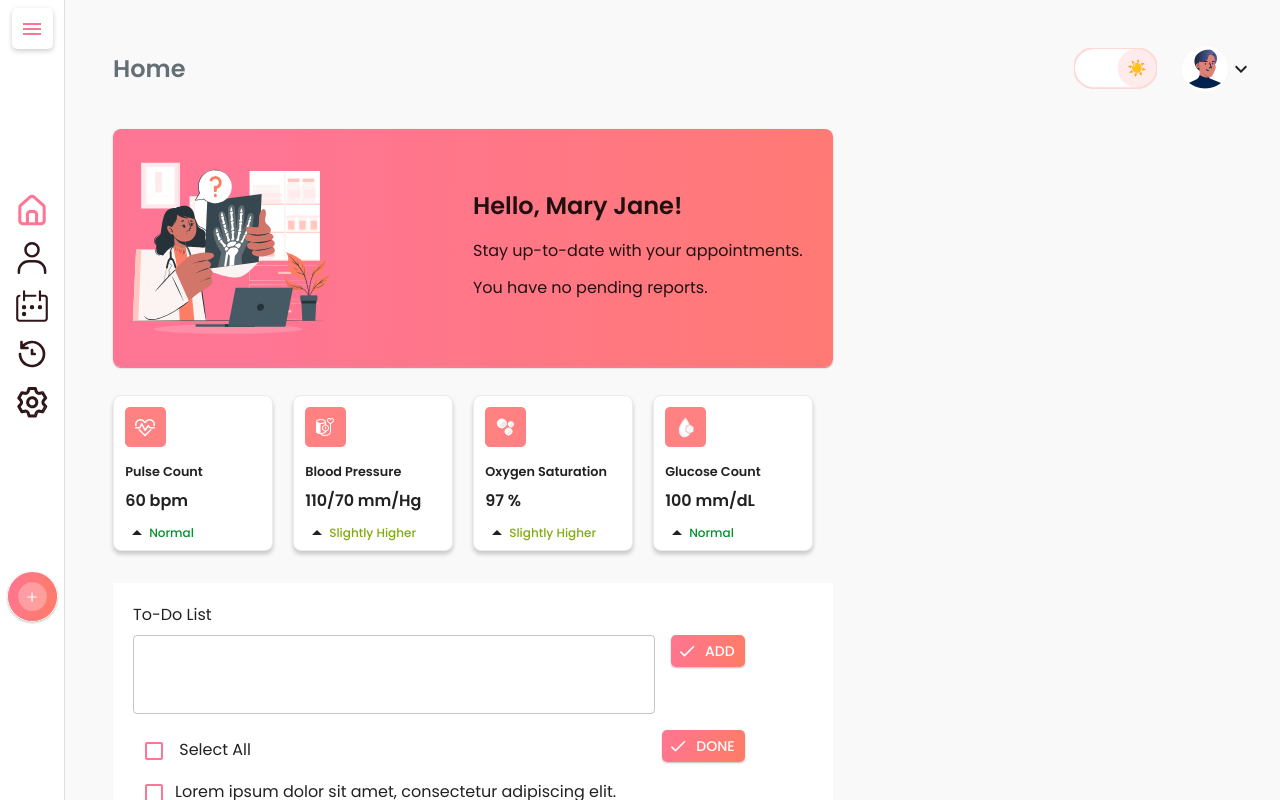
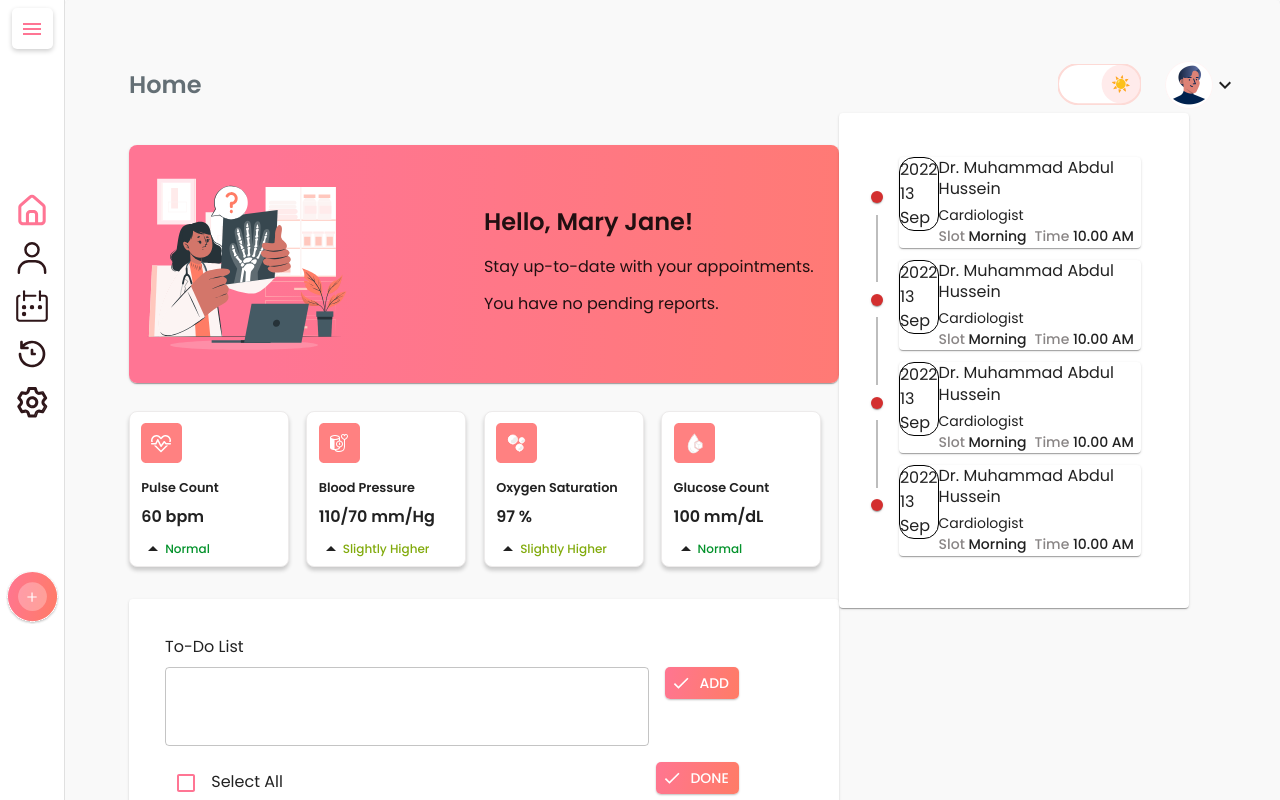
Before and after one commit to MK-Khan123/rainier-frontend, a React (Create React App) app: page / in a window 1280 px wide. Shown: the top 800 px of the page. Built offline with nearby package versions, Linux system fonts and the light colour scheme.

Commit message:
Fixed the Timeline Dot alignment of the AppointmentData component

```diff
--- a/package.json
+++ b/package.json
@@ -6,6 +6,7 @@
     "@emotion/react": "^11.9.3",
     "@emotion/styled": "^11.9.3",
     "@mui/icons-material": "^5.8.4",
+    "@mui/lab": "^5.0.0-alpha.88",
     "@mui/material": "^5.8.5",
     "@testing-library/jest-dom": "^5.16.4",
     "@testing-library/react": "^13.3.0",
--- /dev/null
+++ b/src/components/Home/Appointments/AppointmentData/AppointmentData.js
@@ -0,0 +1,65 @@
+import React from 'react';
+import Box from '@mui/material/Box';
+import Card from '@mui/material/Card';
+import CardContent from '@mui/material/CardContent';
+import Typography from '@mui/material/Typography';
+
+const AppointmentData = () => {
+    return (
+        <Card sx={{ minWidth: 200 }}>
+            <CardContent sx={{ padding: 0, ':last-child': { padding: 0 } }}>
+                <Box sx={{ display: 'flex', height: '100%' }}>
+                    <Box
+                        sx={{
+                            height: '100%',
+                            display: 'flex',
+                            flexDirection: 'column',
+                            justifyContent: 'center',
+                            border: '1px solid black',
+                            borderRadius: '15px'
+                        }}
+                    >
+                        <Box>
+                            2022
+                        </Box>
+                        <Box>
+                            13
+                        </Box>
+                        <Box>
+                            Sep
+                        </Box>
+                    </Box>
+
+                    <Box>
+                        <Typography fontSize='1rem' variant='h5' gutterBottom component='div'>
+                            Dr. Muhammad Abdul Hussein
+                        </Typography>
+                        <Typography variant='body2' fontWeight='400' component='div'>
+                            Cardiologist
+                        </Typography>
+                        <Box sx={{ display: 'flex' }}>
+                            <Typography variant='h6' fontSize='0.875rem' component='div'>
+                                <Box
+                                    component='span'
+                                    color='#8A8686'
+                                >
+                                    Slot
+                                </Box> Morning
+                            </Typography>
+                            <Typography ml={1} variant='h6' fontSize='0.875rem' component='div'>
+                                <Box
+                                    component='span'
+                                    color='#8A8686'
+                                >
+                                    Time
+                                </Box> 10.00 AM
+                            </Typography>
+                        </Box>
+                    </Box>
+                </Box>
+            </CardContent>
+        </Card>
+    );
+};
+
+export default AppointmentData;
--- a/src/components/Home/Appointments/Appointments.js
+++ b/src/components/Home/Appointments/Appointments.js
@@ -1,10 +1,62 @@
-import React from 'react';
+import Box from '@mui/material/Box';
+import Card from '@mui/material/Card';
+import CardContent from '@mui/material/CardContent';
+import Timeline from '@mui/lab/Timeline';
+import TimelineItem from '@mui/lab/TimelineItem';
+import TimelineSeparator from '@mui/lab/TimelineSeparator';
+import TimelineConnector from '@mui/lab/TimelineConnector';
+import TimelineContent from '@mui/lab/TimelineContent';
+import TimelineDot from '@mui/lab/TimelineDot';
+import AppointmentData from './AppointmentData/AppointmentData';
 
 const Appointments = () => {
     return (
-        <div>
-            This is Appointments.
-        </div>
+        <Box>
+            <Card sx={{ minWidth: 275, maxWidth: 350 }}>
+                <CardContent>
+                    <Timeline>
+                        <TimelineItem sx={{ '::before': { content: 'none' } }}>
+                            <TimelineSeparator>
+                                <TimelineDot sx={{ position: 'relative', top: '1.8rem' }} color="error" />
+                                <TimelineConnector sx={{ position: 'relative', top: '1.8rem' }} />
+                            </TimelineSeparator>
+                            <TimelineContent>
+                                <AppointmentData />
+                            </TimelineContent>
+                        </TimelineItem>
+
+                        <TimelineItem sx={{ '::before': { content: 'none' } }}>
+                            <TimelineSeparator>
+                                <TimelineDot sx={{ position: 'relative', top: '1.8rem' }} color="error" />
+                                <TimelineConnector sx={{ position: 'relative', top: '1.8rem' }} />
+                            </TimelineSeparator>
+                            <TimelineContent>
+                                <AppointmentData />
+                            </TimelineContent>
+                        </TimelineItem>
+
+                        <TimelineItem sx={{ '::before': { content: 'none' } }}>
+                            <TimelineSeparator>
+                                <TimelineDot sx={{ position: 'relative', top: '1.8rem' }} color="error" />
+                                <TimelineConnector sx={{ position: 'relative', top: '1.8rem' }} />
+                            </TimelineSeparator>
+                            <TimelineContent>
+                                <AppointmentData />
+                            </TimelineContent>
+                        </TimelineItem>
+
+                        <TimelineItem sx={{ '::before': { content: 'none' } }}>
+                            <TimelineSeparator>
+                                <TimelineDot sx={{ position: 'relative', top: '1.8rem' }} color="error" />
+                            </TimelineSeparator>
+                            <TimelineContent>
+                                <AppointmentData />
+                            </TimelineContent>
+                        </TimelineItem>
+                    </Timeline>
+                </CardContent>
+            </Card>
+        </Box>
     );
 };
 
--- a/src/components/Home/Home.js
+++ b/src/components/Home/Home.js
@@ -1,22 +1,36 @@
 import React from 'react';
 import Box from '@mui/material/Box';
+import Card from '@mui/material/Card';
+import CardContent from '@mui/material/CardContent';
 import Sidebar from '../Sidebar/Sidebar';
 import TopNavigation from './TopNavigation/TopNavigation';
 import HeaderMain from './HeaderMain/HeaderMain';
 import PatientStat from './PatientStat/PatientStat';
 import ToDoList from './ToDoList/ToDoList';
+import Appointments from './Appointments/Appointments';
 
 const Home = () => {
     return (
-        <Box sx={{ display: 'flex' }}>
+        // <Box sx={{ display: 'flex' }}>
+        <div style={{ display: 'flex' }}>
             <Sidebar />
-            <Box width='100%' backgroundColor='#F9F9F9' pl={6}>
+            <Card sx={{ width: '100%', backgroundColor: '#F9F9F9', paddingLeft: '3rem' }} >
+                <CardContent>
                     <TopNavigation />
+                    <Box display='flex'>
+                        <Box flexGrow={2}>
                             <HeaderMain />
                             <PatientStat />
                             <ToDoList />
                         </Box>
+                        <Box flexGrow={1}>
+                            <Appointments />
                         </Box>
+                    </Box>
+                </CardContent>
+            </Card>
+        </div>
+        // </Box>
     );
 };
 
--- a/src/components/Home/ToDoList/ToDoList.js
+++ b/src/components/Home/ToDoList/ToDoList.js
@@ -1,6 +1,8 @@
 import React from 'react';
 import Box from '@mui/material/Box';
 import Button from '@mui/material/Button';
+import Card from '@mui/material/Card';
+import CardContent from '@mui/material/CardContent';
 import TextField from '@mui/material/TextField';
 import Typography from '@mui/material/Typography';
 import Checkbox from '@mui/material/Checkbox';
@@ -8,13 +10,8 @@ import DoneIcon from '@mui/icons-material/Done';
 
 const ToDoList = () => {
     return (
-        <Box
-            sx={{
-                maxWidth: '45rem',
-                backgroundColor: '#FFFFFF',
-                padding: '1.25rem'
-            }}
-        >
+        <Card sx={{ minWidth: 275, padding: '1.25rem', maxWidth: '45rem' }}>
+            <CardContent>
                 To-Do List
                 <Box
                     mt={1}
@@ -119,7 +116,8 @@ const ToDoList = () => {
                     />Lorem ipsum dolor sit amet, consectetur adipiscing elit.
                     <Typography variant='body1'>Last Added: 10 sep 2022</Typography>
                 </Box>
-        </Box >
+            </CardContent>
+        </Card>
     );
 };
 
```
Also changed, not shown: 1 other file (tests, documents, lock files or other folders). Lines whose indentation alone changed are shown as unchanged.
